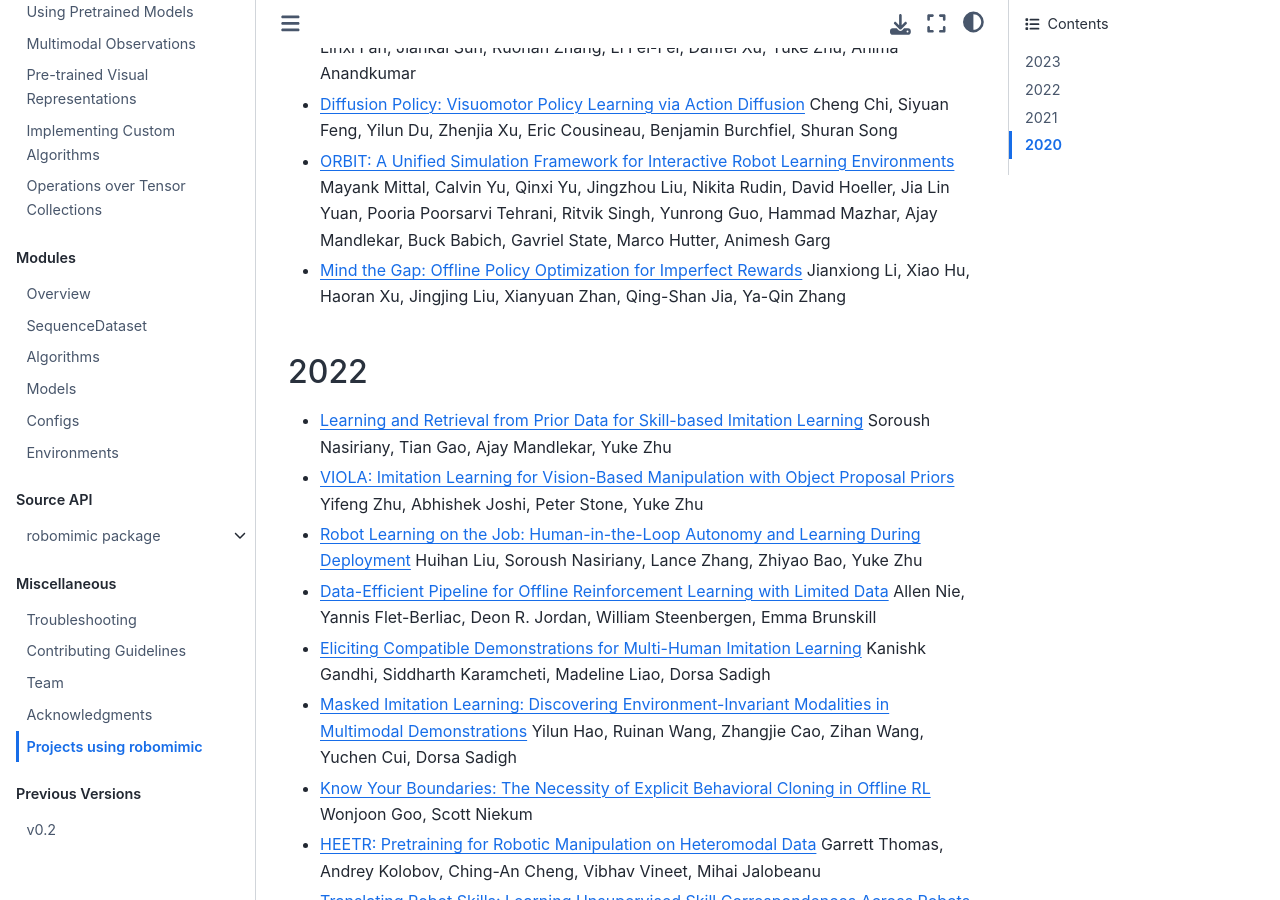
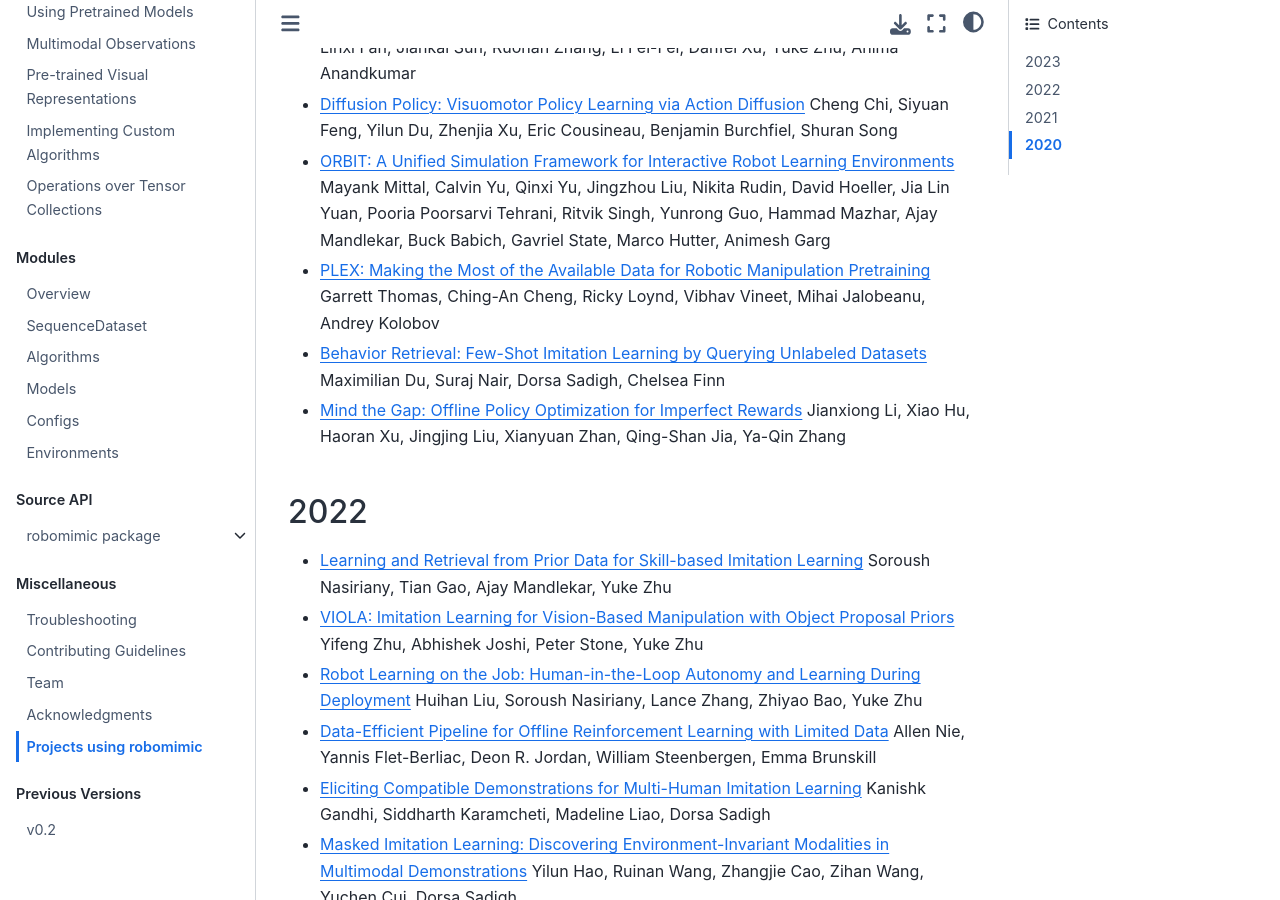
Before and after one commit to ARISE-Initiative/robomimic, a Sphinx documentation site: the page built from docs/miscellaneous/references.md, in a window 1280 px wide and 900 px high, scrolled down 304 px. Built offline with Sphinx 7.4.7 and the Sphinx Book theme 1.1.4, drawn with Linux system fonts in a browser that asks for light colours; pages that are not in the unit, such as notebooks, are missing from menus.

Commit message:
more 2023 papers

```diff
--- a/docs/miscellaneous/references.md
+++ b/docs/miscellaneous/references.md
@@ -7,6 +7,8 @@ A list of projects and papers that use **robomimic**. If you would like to add y
 - [MimicPlay: Long-Horizon Imitation Learning by Watching Human Play](https://arxiv.org/abs/2302.12422) Chen Wang, Linxi Fan, Jiankai Sun, Ruohan Zhang, Li Fei-Fei, Danfei Xu, Yuke Zhu, Anima Anandkumar
 - [Diffusion Policy: Visuomotor Policy Learning via Action Diffusion](https://arxiv.org/abs/2303.04137) Cheng Chi, Siyuan Feng, Yilun Du, Zhenjia Xu, Eric Cousineau, Benjamin Burchfiel, Shuran Song
 - [ORBIT: A Unified Simulation Framework for Interactive Robot Learning Environments](https://arxiv.org/abs/2301.04195) Mayank Mittal, Calvin Yu, Qinxi Yu, Jingzhou Liu, Nikita Rudin, David Hoeller, Jia Lin Yuan, Pooria Poorsarvi Tehrani, Ritvik Singh, Yunrong Guo, Hammad Mazhar, Ajay Mandlekar, Buck Babich, Gavriel State, Marco Hutter, Animesh Garg
+- [PLEX: Making the Most of the Available Data for Robotic Manipulation Pretraining](https://arxiv.org/abs/2303.08789) Garrett Thomas, Ching-An Cheng, Ricky Loynd, Vibhav Vineet, Mihai Jalobeanu, Andrey Kolobov
+- [Behavior Retrieval: Few-Shot Imitation Learning by Querying Unlabeled Datasets](https://arxiv.org/abs/2304.08742) Maximilian Du, Suraj Nair, Dorsa Sadigh, Chelsea Finn
 - [Mind the Gap: Offline Policy Optimization for Imperfect Rewards](https://arxiv.org/abs/2302.01667) Jianxiong Li, Xiao Hu, Haoran Xu, Jingjing Liu, Xianyuan Zhan, Qing-Shan Jia, Ya-Qin Zhang
 
 ## 2022
```
